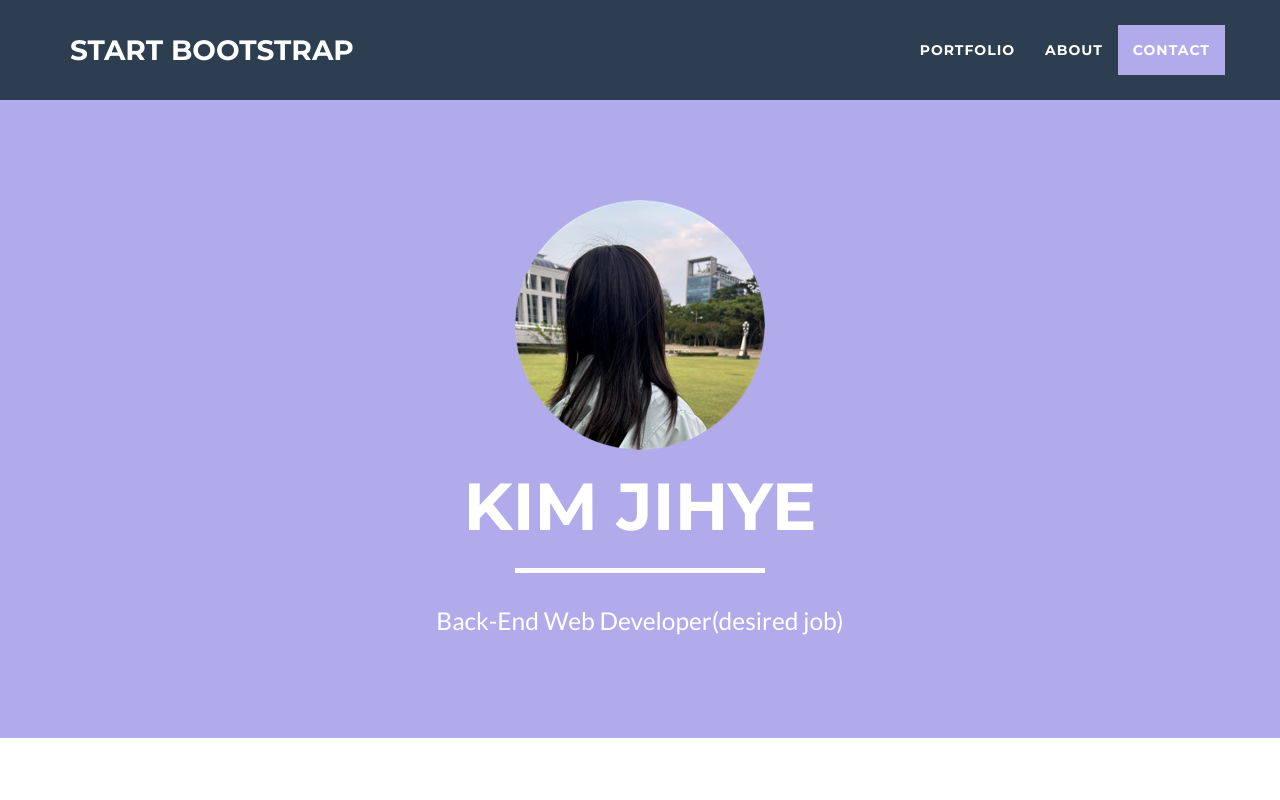
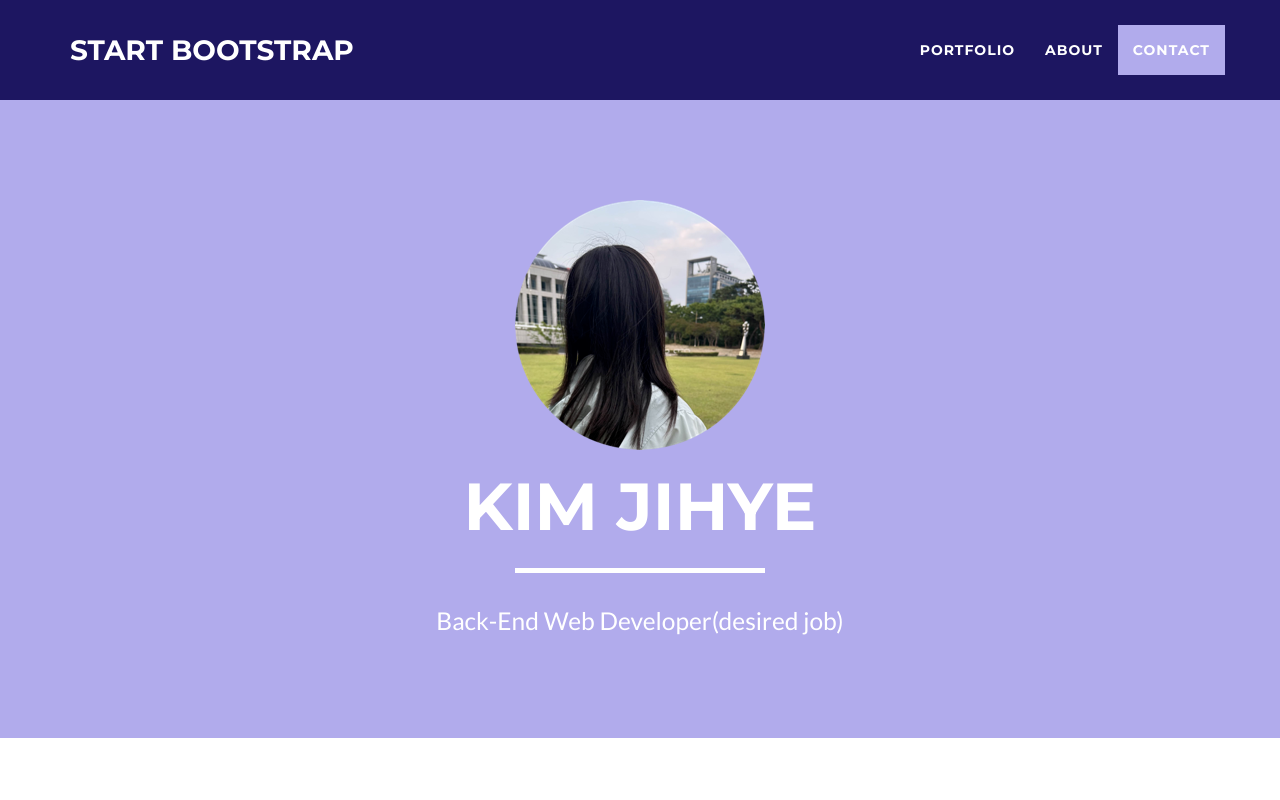
Before and after one commit to pogaem/pogaem.github.io, a website: page index.html in a window 1280 px wide. Shown: the top 800 px of the page. Drawn offline with nearby package versions, Linux system fonts and the light colour scheme; files that its build step writes are made by us from their sources.

Commit message:
Update variables.less

```diff
--- a/less/variables.less
+++ b/less/variables.less
@@ -2,7 +2,7 @@
 
 // Gray and Brand Colors for use across theme
 
-@theme-primary:    #2C3E50;
+@theme-primary:    #1D1661;
 @theme-success:    #B1ABEC;
 
 @gray-base:        #000;
```
